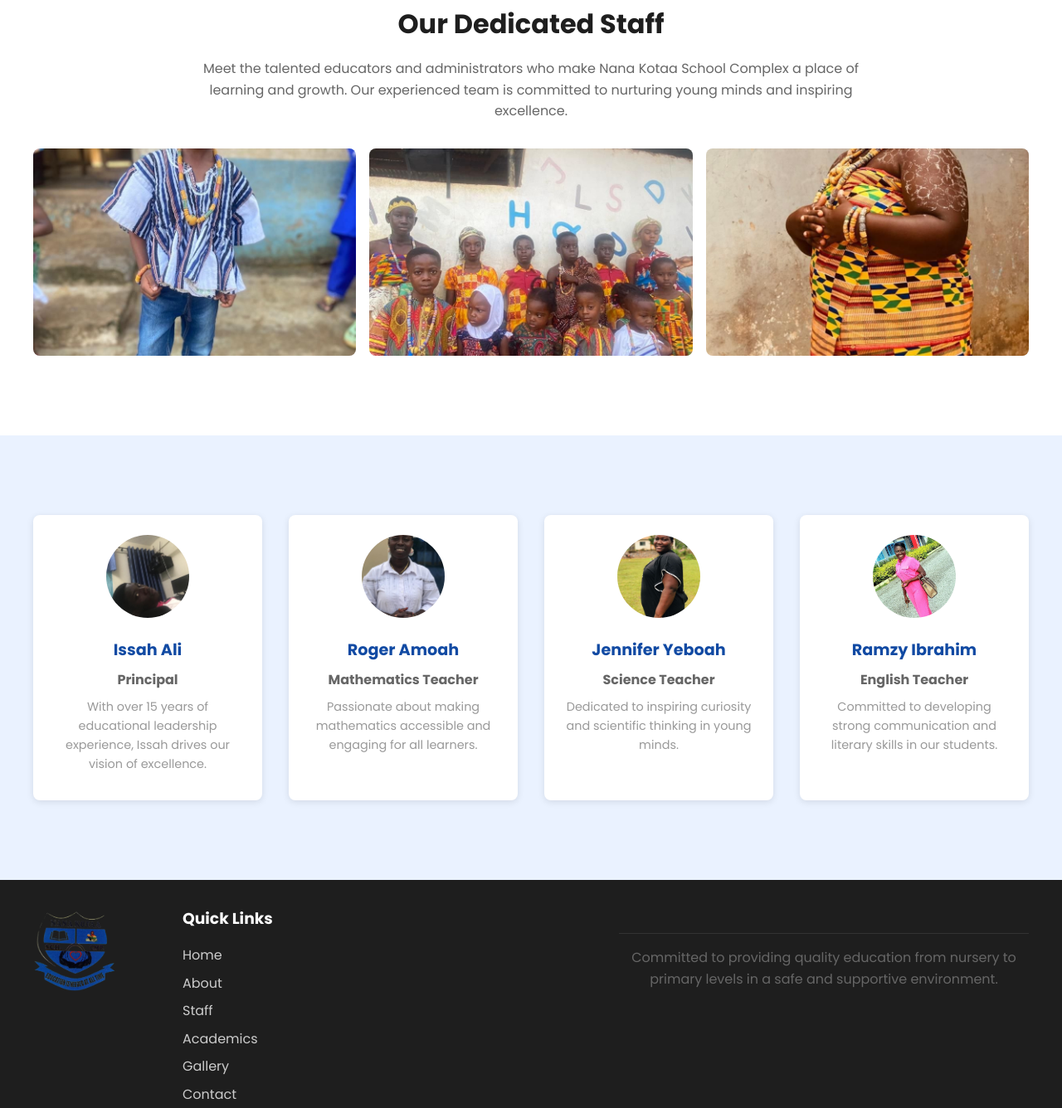
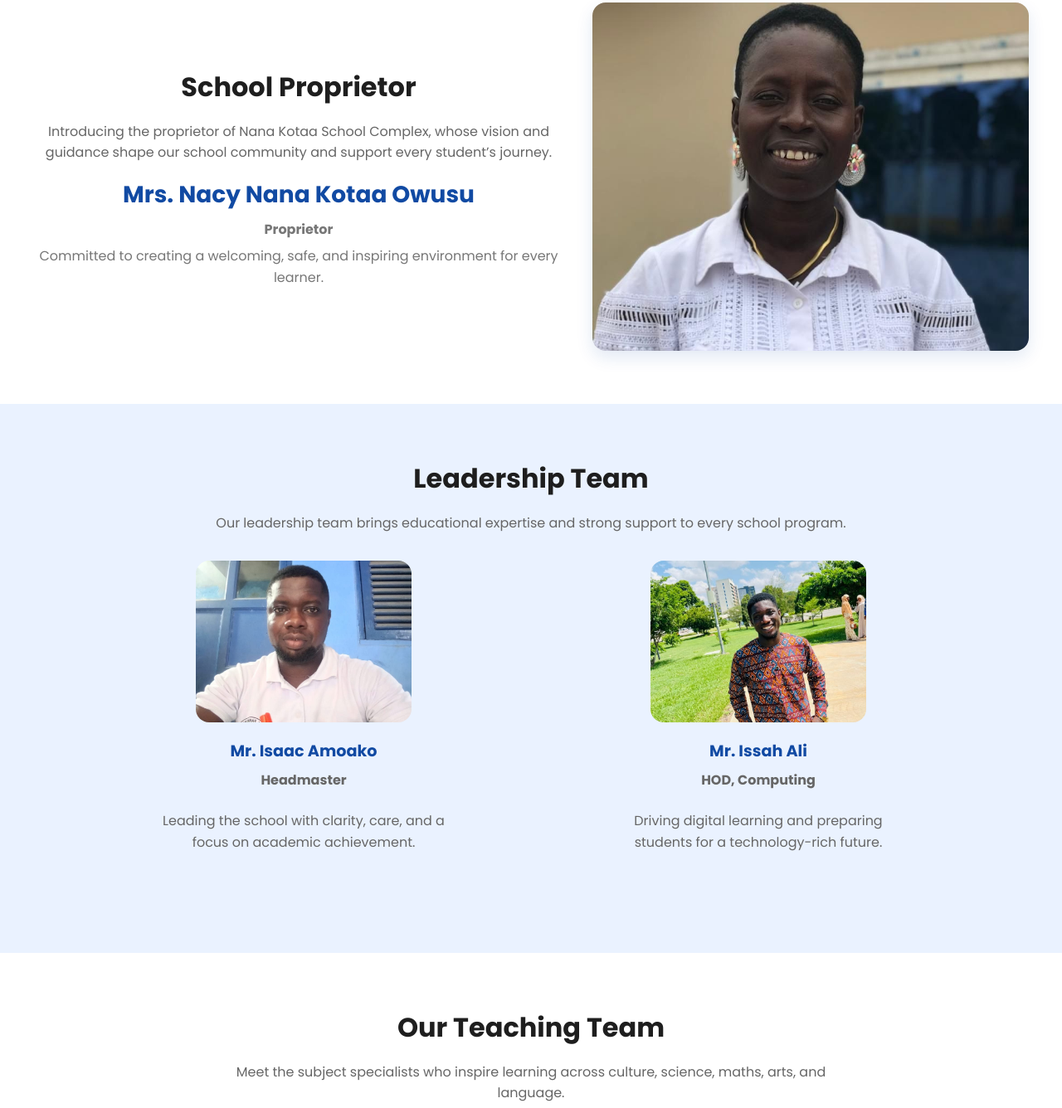
Before and after one commit to Mr-Documents/Basic-School-Website-Project, a website: page staff.html in a window 1280 px wide. Shown: the part 135-1471 px from the top of the page at 83% size. Drawn offline with Linux system fonts and the light colour scheme.

Commit message:
Staff page updated

```diff
--- a/css/main.css
+++ b/css/main.css
@@ -9,6 +9,12 @@ body {
   font-family: "Poppins", sans-serif;
   color: #1E1E1E;
   line-height: 1.6;
+}
+
+img {
+  max-width: 100%;
+  height: auto;
+  display: block;
 }
 
 .btn, .contact-form form button {
@@ -182,10 +188,36 @@ body {
   text-align: center;
 }
 .section p {
-  max-width: 800px;
-  margin: 0 auto;
+  max-width: 760px;
+  margin: 0 auto 1.5rem;
   text-align: center;
   color: #666666;
+}
+
+.staff-hero {
+  display: grid;
+  gap: 2rem;
+  align-items: center;
+  max-width: 1200px;
+  margin: 0 auto;
+}
+
+.staff-hero-text p {
+  margin: 0 0 1rem;
+}
+
+.staff-hero-text .hero-details h3 {
+  margin-top: 1.25rem;
+}
+
+.staff-hero-text .hero-details p {
+  margin: 0.4rem 0 0;
+  color: #777777;
+  line-height: 1.6;
+}
+
+.staff-hero-image {
+  width: 100%;
 }
 
 .staff-grid {
@@ -194,12 +226,17 @@ body {
   gap: 2rem;
   max-width: 1200px;
   margin: 2rem auto;
+  padding: 0 1rem;
 }
 .staff-grid .staff-card {
+  display: flex;
+  flex-direction: column;
+  justify-content: space-between;
+  align-items: center;
   background: #FFFFFF;
-  padding: 1.5rem;
-  border-radius: 8px;
-  box-shadow: 0 2px 8px rgba(0, 0, 0, 0.1);
+  padding: 1.75rem;
+  border-radius: 12px;
+  box-shadow: 0 2px 12px rgba(0, 0, 0, 0.08);
   text-align: center;
   transition: transform 0.3s ease, box-shadow 0.3s ease;
 }
@@ -210,22 +247,130 @@ body {
 }
 
 .staff-grid .staff-card img {
-  width: 100px;
-  height: 100px;
+  width: clamp(100px, 12vw, 120px);
+  height: clamp(100px, 12vw, 120px);
   border-radius: 50%;
   margin-bottom: 1rem;
   object-fit: cover;
 }
 
-.staff-grid .staff-card h3 {
+.leadership-grid .staff-card img {
+  width: 100%;
+  max-width: 240px;
+  min-width: 180px;
+  height: auto;
+  aspect-ratio: 4 / 3;
+  border-radius: 16px;
+  margin: 0 auto 1.25rem;
+  object-fit: cover;
+}
+
+@media (min-width: 900px) {
+  .leadership-grid .staff-card img {
+    max-width: 260px;
+  }
+}
+
+.staff-hero-text {
+  max-width: 640px;
+}
+
+.staff-hero-text h2 {
+  font-size: 2rem;
+  margin-bottom: 1rem;
+}
+
+.staff-hero-text .hero-details h3 {
+  margin-top: 1rem;
+  font-size: 1.75rem;
+  color: #114AA3;
+}
+
+.staff-hero-image img {
+  width: 100%;
+  max-height: 640px;
+  min-height: 420px;
+  aspect-ratio: 4 / 3;
+  object-fit: cover;
+  object-position: top center;
+  border-radius: 16px;
+  box-shadow: 0 8px 20px rgba(17, 74, 163, 0.12);
+}
+
+.leadership-grid {
+  display: grid;
+  grid-template-columns: repeat(auto-fit, minmax(260px, 1fr));
+  justify-content: center;
+  gap: 1.75rem;
+  max-width: 1100px;
+  margin: 2rem auto;
+  padding: 0 1rem;
+}
+
+.leadership-grid .staff-card {
+  align-items: center;
+  max-width: 360px;
+  margin: 0 auto;
+}
+
+.teacher-section .staff-grid {
+  margin-bottom: 0;
+}
+
+@media (min-width: 900px) {
+  .staff-hero {
+    grid-template-columns: 1.1fr 0.9fr;
+  }
+
+  .staff-grid .staff-card img {
+    width: 140px;
+    height: 140px;
+  }
+}
+
+@media (max-width: 780px) {
+  .staff-hero {
+    grid-template-columns: 1fr;
+  }
+
+  .staff-hero-image img {
+    max-height: 420px;
+  }
+
+  .staff-hero-text {
+    text-align: center;
+  }
+
+  .staff-hero-text .hero-details h3,
+  .staff-hero-text p {
+    margin-left: auto;
+    margin-right: auto;
+  }
+}
+
+.staff-grid .staff-card h3,
+.staff-grid .staff-card p,
+.leadership-grid .staff-card h3,
+.leadership-grid .staff-card p {
+  text-align: center;
+  width: 100%;
+}
+
+.staff-grid .staff-card h3,
+.leadership-grid .staff-card h3 {
   font-size: 1.2rem;
-  margin-bottom: 0.5rem;
+  margin-bottom: 0.4rem;
   color: #114AA3;
 }
 
 .staff-grid .staff-card p {
   color: #666666;
-  margin: 0.5rem 0;
+  margin: 0.55rem 0;
+  line-height: 1.6;
+}
+
+.staff-grid .staff-card p strong {
+  color: #1E1E1E;
 }
 
 .academic-list {
--- a/staff.html
+++ b/staff.html
@@ -30,41 +30,69 @@
         </ul>
     </nav>
 
-    <section class="section white">
-        <h2>Our Dedicated Staff</h2>
-        <p>Meet the talented educators and administrators who make Nana Kotaa School Complex a place of learning and growth. Our experienced team is committed to nurturing young minds and inspiring excellence.</p>
-        <div class="image-gallery" style="margin-top: 2rem;">
-            <img src="images/figure (23).jpg" alt="Staff Team">
-            <img src="images/figure (24).jpg" alt="Teaching">
-            <img src="images/figure (25).jpg" alt="Support">
+    <section class="section white staff-hero-section">
+        <div class="staff-hero">
+            <div class="staff-hero-text">
+                <h2>School Proprietor</h2>
+                <p>Introducing the proprietor of Nana Kotaa School Complex, whose vision and guidance shape our school community and support every student’s journey.</p>
+                <div class="hero-details">
+                    <h3 style="text-align: center;">Mrs. Nacy Nana Kotaa Owusu</h3>
+                    <p><strong>Proprietor</strong></p>
+                    <p>Committed to creating a welcoming, safe, and inspiring environment for every learner.</p>
+                </div>
+            </div>
+            <div class="staff-hero-image">
+                <img src="images/figure (31).jpg" alt="School Proprietor">
+            </div>
         </div>
     </section>
 
-    <section class="section light-blue">
+    <section class="section light-blue leadership-section">
+        <h2>Leadership Team</h2>
+        <p>Our leadership team brings educational expertise and strong support to every school program.</p>
+        <div class="leadership-grid">
+            <div class="staff-card fade-in">
+                <img src="images/figure (28).jpg" alt="Headmaster">
+                <h3>Mr. Isaac Amoako</h3>
+                <p><strong>Headmaster</strong></p>
+                <p>Leading the school with clarity, care, and a focus on academic achievement.</p>
+            </div>
+            <div class="staff-card fade-in">
+                <img src="images/figure (29).jpg" alt="HOD Computing">
+                <h3>Mr. Issah Ali </h3>
+                <p><strong>HOD, Computing</strong></p>
+                <p>Driving digital learning and preparing students for a technology-rich future.</p>
+            </div>
+        </div>
+    </section>
+
+    <section class="section white teacher-section">
+        <h2>Our Teaching Team</h2>
+        <p>Meet the subject specialists who inspire learning across culture, science, maths, arts, and language.</p>
         <div class="staff-grid">
             <div class="staff-card fade-in">
-                <img src="images/figure (30).jpg" alt="Principal">
-                <h3>Issah Ali</h3>
-                <p><strong>Principal</strong></p>
-                <p style="font-size: 0.9rem; color: #999;">With over 15 years of educational leadership experience, Issah drives our vision of excellence.</p>
+                <img src="images/figure (34).jpg" alt="Culture Teacher">
+                <h3>Linda Asamoah</h3>
+                <p><strong>Teacher</strong></p>
+                <p>Promoting cultural awareness and creative expression across the school.</p>
             </div>
             <div class="staff-card fade-in">
-                <img src="images/figure (31).jpg" alt="Teacher">
-                <h3>Roger Amoah</h3>
-                <p><strong>Mathematics Teacher</strong></p>
-                <p style="font-size: 0.9rem; color: #999;">Passionate about making mathematics accessible and engaging for all learners.</p>
+                <img src="images/figure (36).jpg" alt="Maths Teacher">
+                <h3>Mr. Kwame Nkrumah</h3>
+                <p><strong>Teacher</strong></p>
+                <p>Supporting students to build confidence and problem-solving skills in maths.</p>
             </div>
             <div class="staff-card fade-in">
-                <img src="images/figure (32).jpg" alt="Teacher">
-                <h3>Jennifer Yeboah</h3>
-                <p><strong>Science Teacher</strong></p>
-                <p style="font-size: 0.9rem; color: #999;">Dedicated to inspiring curiosity and scientific thinking in young minds.</p>
+                <img src="images/figure (25).jpg" alt="English Teacher">
+                <h3>Ms. Abigail Osei</h3>
+                <p><strong>Teacher</strong></p>
+                <p>Developing strong literacy, communication, and critical reading abilities.</p>
             </div>
             <div class="staff-card fade-in">
-                <img src="images/figure (33).jpg" alt="Teacher">
-                <h3>Ramzy Ibrahim</h3>
-                <p><strong>English Teacher</strong></p>
-                <p style="font-size: 0.9rem; color: #999;">Committed to developing strong communication and literary skills in our students.</p>
+                <img src="images/figure (33).jpg" alt="Arts Teacher">
+                <h3>Mr. Kwesi Adu</h3>
+                <p><strong>Teacher</strong></p>
+                <p>Inspiring creativity and artistic skill through visual and performance arts.</p>
             </div>
         </div>
     </section>
```
